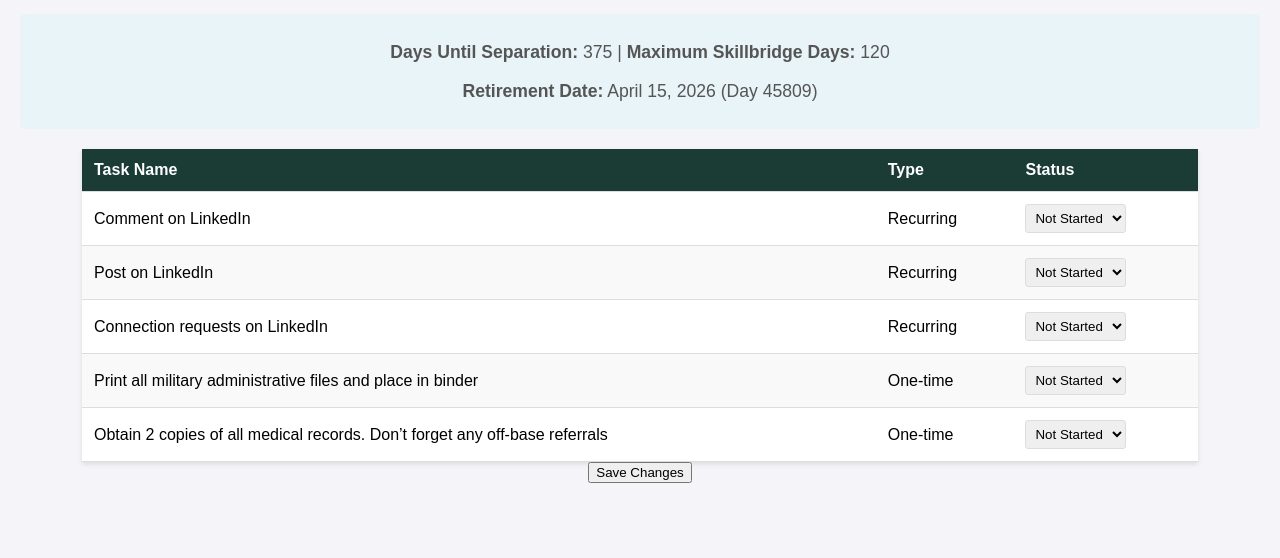
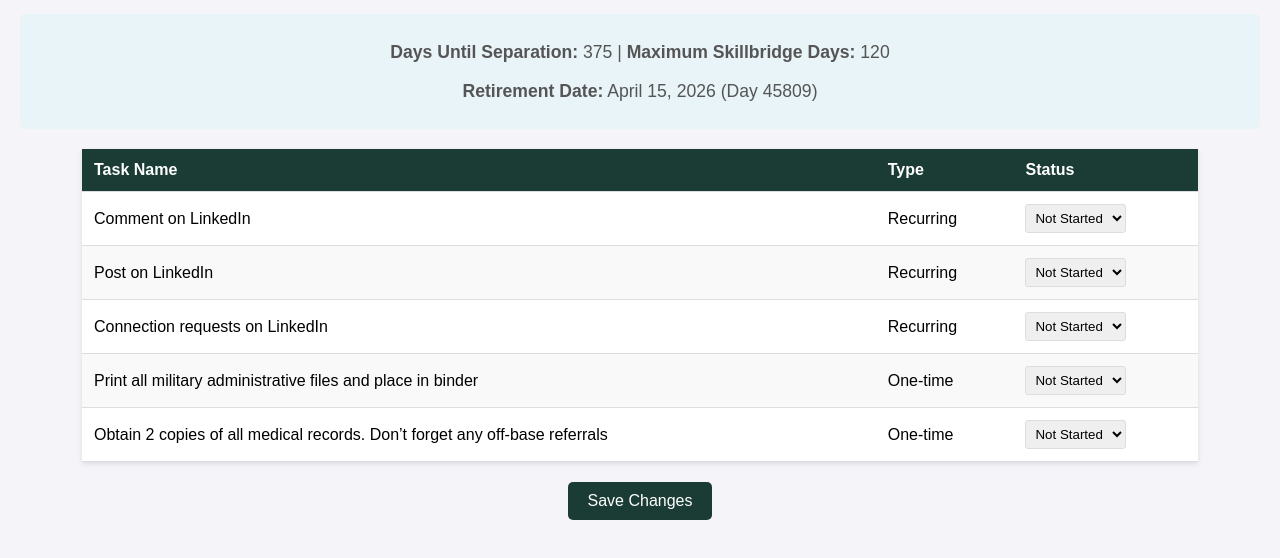
Before and after one commit to Fuller13/M2C-Tracker, a plain HTML site: page index.html in a window 1280 px wide. Shown: the part 124-682 px from the top of the page. Drawn offline with Linux system fonts and the light colour scheme.

Commit message:
Update styles.css

```diff
--- a/styles.css
+++ b/styles.css
@@ -59,8 +59,36 @@ tr:hover {
     background-color: #f1f1f1;
 }
 
+/* Style for editable cells */
+td[contenteditable="true"] {
+    border: 1px dashed #ccc;
+    cursor: text;
+}
+
+td[contenteditable="true"]:focus {
+    outline: none;
+    background-color: #e8f4f8;
+}
+
+/* Style for dropdown in Status column */
 td select {
     padding: 5px;
     border-radius: 3px;
     border: 1px solid #ddd;
 }
+
+/* Style for Save Changes button */
+.save-btn {
+    margin-top: 20px;
+    padding: 10px 20px;
+    background-color: #1a3c34;
+    color: white;
+    border: none;
+    border-radius: 5px;
+    cursor: pointer;
+    font-size: 1em;
+}
+
+.save-btn:hover {
+    background-color: #2a5c54;
+}
```
